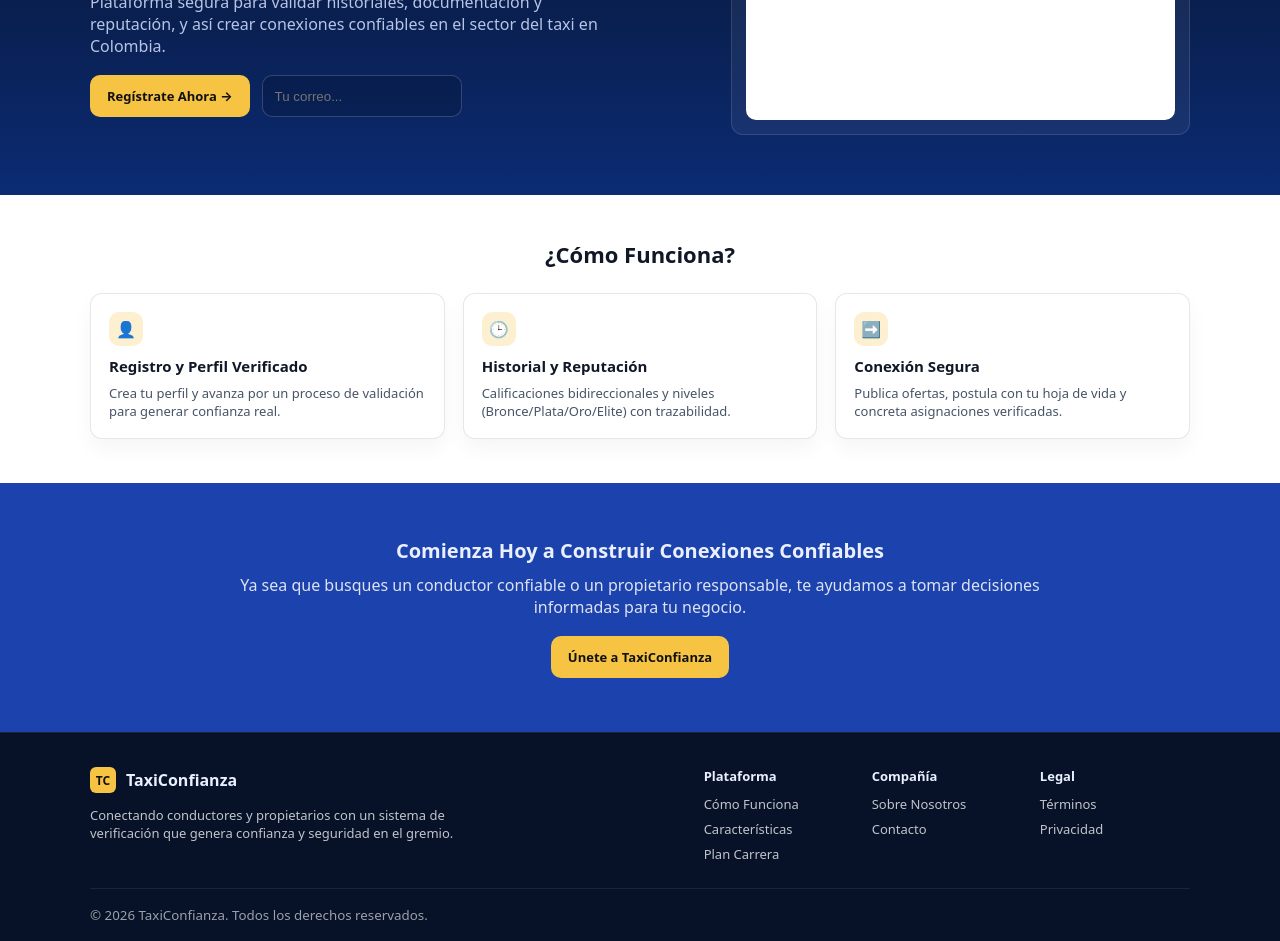
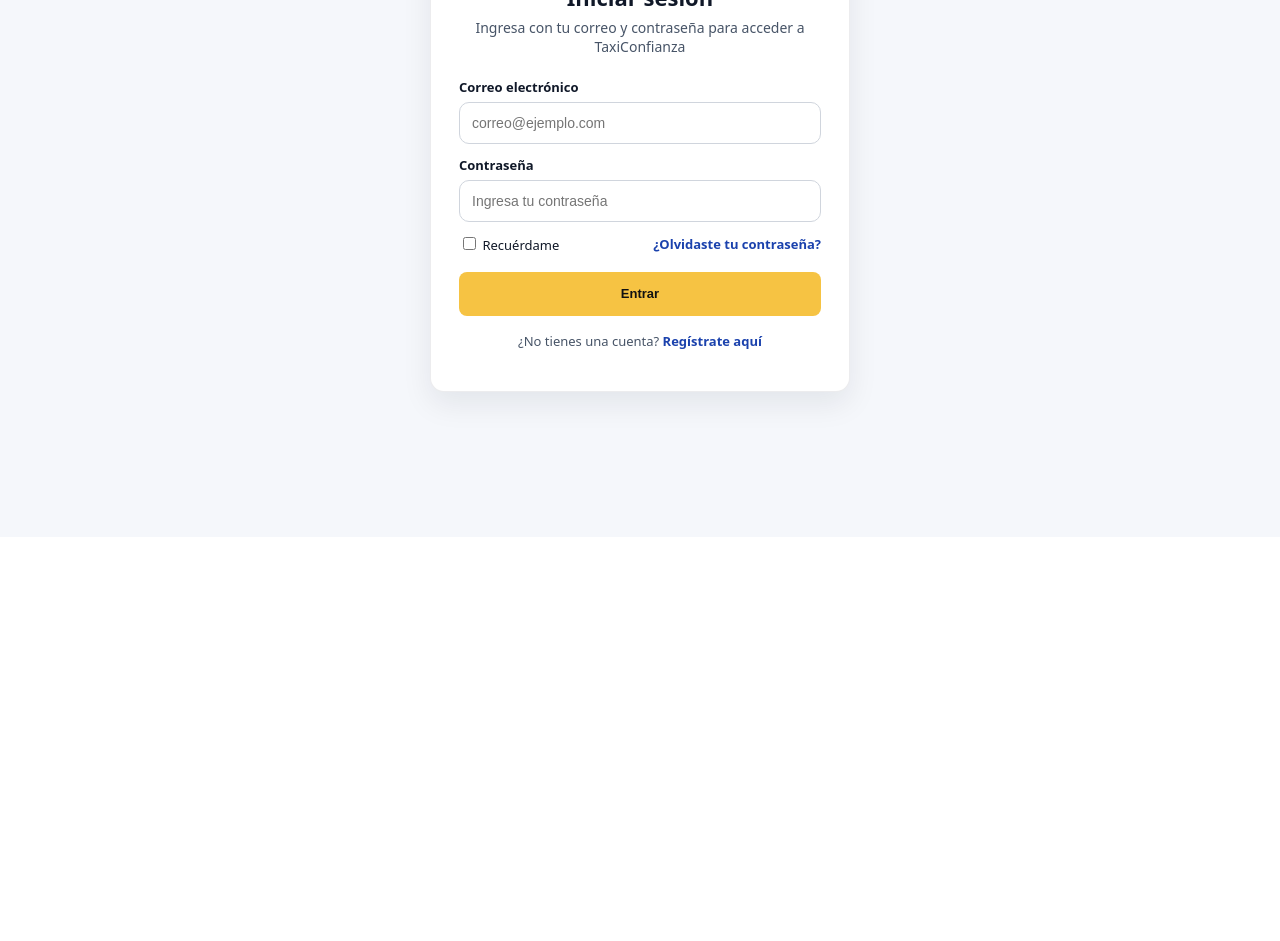
Before and after one commit to dmartin1030-boop/taxiconfianza-app, a website: page index.html in a window 1280 px wide. Shown: the part 258-1199 px from the top of the page. After the commit the page ends 800 px from the top, so only its background shows below. Drawn offline with Linux system fonts and the light colour scheme.

Commit message:
Update index.html

```diff
--- a/index.html
+++ b/index.html
@@ -3,7 +3,7 @@
 <head>
   <meta charset="utf-8" />
   <meta name="viewport" content="width=device-width,initial-scale=1" />
-  <title>TaxiConfianza | Conectando Profesionales</title>
+  <title>Ingresar | TaxiConfianza</title>
   <link rel="stylesheet" href="styles.css" />
 </head>
 
@@ -17,120 +17,52 @@
       </div>
 
       <nav class="nav-links">
-        <a href="#home">Inicio</a>
-        <a href="#como">Sobre Nosotros</a>
-        <a href="#contacto">Contacto</a>
+        <a href="index.html">Inicio</a>
+        <a href="index.html#como">Sobre Nosotros</a>
+        <a href="index.html#contacto">Contacto</a>
       </nav>
 
       <div class="nav-actions">
-        <a class="btn btn-ghost" href="#login">Ingresar</a>
-        <a class="btn btn-primary" href="#register">Registrarse</a>
+        <a class="btn btn-primary" href="Login.html">Ingresar</a>
+        <a class="btn btn-ghost" href="#register">Registrarse</a>
       </div>
     </div>
   </header>
 
-  <main id="home" class="hero">
-    <div class="container hero-grid">
-      <section class="hero-left">
-        <h1>
-          Conectando <span class="hl">Conductores</span> y<br/>
-          <span class="hl">Propietarios</span> con Confianza
-        </h1>
+  <main class="auth-page">
+    <div class="auth-card">
 
-        <p class="hero-sub">
-          Plataforma segura para validar historiales, documentación y reputación,
-          y así crear conexiones confiables en el sector del taxi en Colombia.
-        </p>
+      <h2>Iniciar sesión</h2>
+      <p class="auth-sub">
+        Ingresa con tu correo y contraseña para acceder a TaxiConfianza
+      </p>
 
-        <div class="hero-cta">
-          <a class="btn btn-primary btn-lg" href="#register">Regístrate Ahora →</a>
-          <input class="hero-input" placeholder="Tu correo..." />
+      <form>
+        <label>Correo electrónico</label>
+        <input type="email" placeholder="correo@ejemplo.com" required />
+
+        <label>Contraseña</label>
+        <input type="password" placeholder="Ingresa tu contraseña" required />
+
+        <div class="auth-row">
+          <label class="remember">
+            <input type="checkbox" />
+            Recuérdame
+          </label>
+
+          <a class="forgot" href="#recuperar">¿Olvidaste tu contraseña?</a>
         </div>
-      </section>
 
-      <aside class="hero-right">
-        <div class="mock-card">
-          <div class="mock-title">TaxiConfianza Platform</div>
-          <div class="mock-box">
-            </div>
-        </div>
-      </aside>
+        <button type="submit" class="btn btn-primary btn-block">Entrar</button>
+      </form>
+
+      <p class="auth-footer">
+        ¿No tienes una cuenta?
+        <a href="#register">Regístrate aquí</a>
+      </p>
+
     </div>
   </main>
 
-  <section id="como" class="section">
-    <div class="container">
-      <h2 class="section-title">¿Cómo Funciona?</h2>
-
-      <div class="cards">
-        <article class="card">
-          <div class="icon">👤</div>
-          <h3>Registro y Perfil Verificado</h3>
-          <p>Crea tu perfil y avanza por un proceso de validación para generar confianza real.</p>
-        </article>
-
-        <article class="card">
-          <div class="icon">🕒</div>
-          <h3>Historial y Reputación</h3>
-          <p>Calificaciones bidireccionales y niveles (Bronce/Plata/Oro/Elite) con trazabilidad.</p>
-        </article>
-
-        <article class="card">
-          <div class="icon">➡️</div>
-          <h3>Conexión Segura</h3>
-          <p>Publica ofertas, postula con tu hoja de vida y concreta asignaciones verificadas.</p>
-        </article>
-      </div>
-    </div>
-  </section>
-
-  <section class="cta-band" id="register">
-    <div class="container cta-inner">
-      <h2>Comienza Hoy a Construir Conexiones Confiables</h2>
-      <p>
-        Ya sea que busques un conductor confiable o un propietario responsable,
-        te ayudamos a tomar decisiones informadas para tu negocio.
-      </p>
-      <a class="btn btn-primary btn-lg" href="#home">Únete a TaxiConfianza</a>
-    </div>
-  </section>
-
-  <footer id="contacto" class="footer">
-    <div class="container footer-grid">
-      <div>
-        <div class="brand footer-brand">
-          <div class="brand-badge">TC</div>
-          <span class="brand-name">TaxiConfianza</span>
-        </div>
-        <p class="footer-text">
-          Conectando conductores y propietarios con un sistema de verificación que genera confianza y seguridad en el gremio.
-        </p>
-      </div>
-
-      <div class="footer-cols">
-        <div>
-          <h4>Plataforma</h4>
-          <a href="#como">Cómo Funciona</a>
-          <a href="#home">Características</a>
-          <a href="#home">Plan Carrera</a>
-        </div>
-        <div>
-          <h4>Compañía</h4>
-          <a href="#home">Sobre Nosotros</a>
-          <a href="#contacto">Contacto</a>
-        </div>
-        <div>
-          <h4>Legal</h4>
-          <a href="#home">Términos</a>
-          <a href="#home">Privacidad</a>
-        </div>
-      </div>
-    </div>
-
-    <div class="container footer-bottom">
-      <small>© 2026 TaxiConfianza. Todos los derechos reservados.</small>
-    </div>
-  </footer>
-
 </body>
 </html>
```
